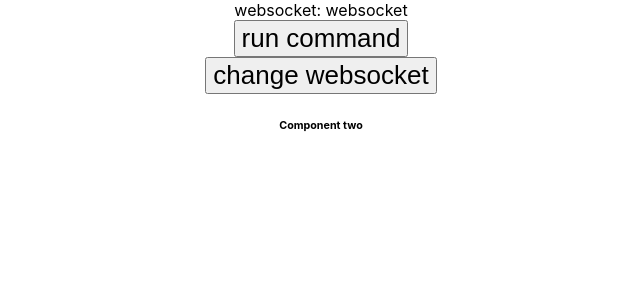
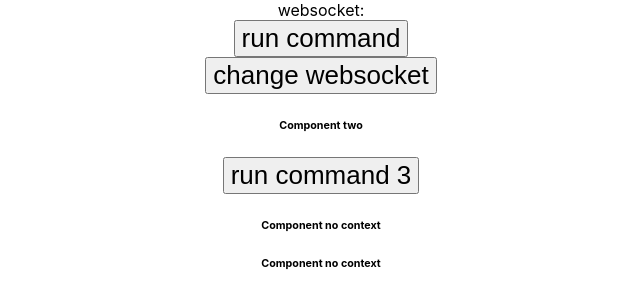
Before and after one commit to macianga/test-provider, a React (Vite) app: page / in a window 1280 px wide. Shown: the top 308 px of the page, without its empty margins (319-959 px from the left). Built offline with nearby package versions, Linux system fonts and the light colour scheme.

Commit message:
add more components

```diff
--- a/src/App.tsx
+++ b/src/App.tsx
@@ -1,27 +1,19 @@
-import {useEffect, useState} from 'react'
-import logo from './logo.svg'
 import './App.css'
-import terminalManagerContext from "./contexts/terminalManagerContext";
 import Terminal from "./components/Terminal";
-import ComponentOne from "./components/ComponentOne";
-import useTerminalManager from "./hooks/terminalManagerHook";
+import ComponentRunCommandOrChangeWebsocket from "./components/ComponentRunCommandOrChangeWebsocket";
 import ComponentTwo from "./components/ComponentTwo";
+import ComponentNoContext from "./components/ComponentNoContext";
+import TerminalManagerProvider from "./providers/terminalManagerProvider";
 
 function App() {
-  const {webSocket, setWebsocket, runCommand, setRunCommandCallback} = useTerminalManager();
-  useEffect(()=>{
-    setWebsocket("websocket");
-    setRunCommandCallback(() => (command: string) => {console.log(command)});
-    runCommand("dupa");
-  }, []);
-
   return (
     <div className="App">
-      <terminalManagerContext.Provider value={{webSocket: webSocket, setWebsocket: setWebsocket, runCommand: runCommand, setRunCommandCallback: setRunCommandCallback}}>
+      <TerminalManagerProvider>
         <Terminal/>
-        <ComponentOne/>
+        <ComponentRunCommandOrChangeWebsocket/>
         <ComponentTwo/>
-      </terminalManagerContext.Provider>
+        <ComponentNoContext/>
+      </TerminalManagerProvider>
     </div>
   )
 }
--- /dev/null
+++ b/src/components/ComponentNoContext.tsx
@@ -0,0 +1,13 @@
+import ComponentNoContext2 from "./ComponentNoContext2";
+
+function ComponentNoContext() {
+  console.count("componentNoContext")
+  return (
+    <div>
+      <h6>Component no context</h6>
+      <ComponentNoContext2/>
+    </div>
+  )
+}
+
+export default ComponentNoContext
--- /dev/null
+++ b/src/components/ComponentNoContext2.tsx
@@ -0,0 +1,11 @@
+
+function ComponentNoContext2() {
+  console.count("componentNoContext2")
+  return (
+    <div>
+      <h6>Component no context</h6>
+    </div>
+  )
+}
+
+export default ComponentNoContext2
--- a/src/components/ComponentOne.tsx
+++ b/src/components/ComponentRunCommandOrChangeWebsocket.tsx
@@ -1,25 +1,27 @@
-import useTerminalManager from "../hooks/terminalManagerHook";
 import {useContext, useState} from "react";
 import terminalManagerContext from "../contexts/terminalManagerContext";
 
-function ComponentOne() {
+function ComponentRunCommandOrChangeWebsocket() {
   const {runCommand, setWebsocket} = useContext(terminalManagerContext);
   const [count, setCount] = useState(0);
-  console.count("app")
+  console.count("runCommand/ChangeWebsocket")
 
-  const dupa = ()=>{
-    runCommand("dupa dupa");
+  const runCommandWrapper = ()=>{
+    runCommand("running from component ComponentRunCommandOrChangeWebcoket");
   }
 
   return (
     <div className="App">
-      <button onClick={dupa}>run command</button> <br/>
+      <button onClick={runCommandWrapper}>run command</button><br/>
+
       <button onClick={() => {
         setCount(count + 1)
         setWebsocket(count.toString());
-      }}>change websocket</button>
+      }}>
+        change websocket
+      </button>
     </div>
   )
 }
 
-export default ComponentOne
+export default ComponentRunCommandOrChangeWebsocket
--- /dev/null
+++ b/src/components/ComponentThree.tsx
@@ -0,0 +1,23 @@
+import {useContext} from "react";
+import terminalManagerContext from "../contexts/terminalManagerContext";
+import ComponentNoContext from "./ComponentNoContext";
+
+function ComponentThree() {
+  const {runCommand} = useContext(terminalManagerContext);
+  console.count("component3")
+
+
+  return (
+    <div className="App">
+      <button
+        onClick={() =>
+          runCommand("running command from component 3")
+      }>
+        run command 3
+      </button>
+      <br/>
+    </div>
+  )
+}
+
+export default ComponentThree
--- a/src/components/ComponentTwo.tsx
+++ b/src/components/ComponentTwo.tsx
@@ -1,8 +1,11 @@
+import ComponentThree from "./ComponentThree";
+
 function ComponentTwo() {
   console.count("component2")
   return (
     <div className="App">
       <h6>Component two</h6>
+      <ComponentThree/>
     </div>
   )
 }
--- a/src/components/Terminal.tsx
+++ b/src/components/Terminal.tsx
@@ -3,7 +3,7 @@ import terminalManagerContext from "../contexts/terminalManagerContext";
 
 function Terminal() {
   const {setRunCommandCallback, webSocket} = useContext(terminalManagerContext);
-
+  console.count("terminal")
   const runCommandHandler = (command: string) => {
     console.log(`running command: ${command}`)
   }
--- a/src/contexts/terminalManagerContext.ts
+++ b/src/contexts/terminalManagerContext.ts
@@ -1,7 +1,5 @@
 import { createContext } from "react";
 
-
-// Dispatch<SetStateAction<(command: string) => void>>
 const terminalManagerContext = createContext({
   webSocket: '',
   setWebsocket: (ws: string)=>{},
@@ -9,4 +7,4 @@ const terminalManagerContext = createContext({
   setRunCommandCallback: (func: any) => func,
 });
 
-export default terminalManagerContext;
+export default terminalManagerContext
--- a/src/hooks/terminalManagerHook.ts
+++ /dev/null
@@ -1,13 +0,0 @@
-import {useState} from "react";
-
-function useTerminalManager() {
-  const [webSocket, setWebsocket] = useState("")
-  const [rc, setRunCommandCallback] = useState(()=>(command: string) => {})
-  const runCommand = (command: string)=>{
-    rc(command);
-  }
-
-  return {webSocket, setWebsocket, runCommand, setRunCommandCallback}
-}
-
-export default useTerminalManager
--- /dev/null
+++ b/src/providers/terminalManagerProvider.tsx
@@ -0,0 +1,30 @@
+import {useState} from "react";
+import terminalManagerContext from "../contexts/terminalManagerContext";
+
+// customowy hook ktory trzyma wszystkie wartosci
+function useTerminalManager() {
+  const [webSocket, setWebsocket] = useState("")
+  const [rc, setRunCommandCallback] = useState(()=>(command: string) => {})
+  const runCommand = (command: string)=>{
+    rc(command);
+  }
+
+  return {webSocket, setWebsocket, runCommand, setRunCommandCallback}
+}
+
+// definuje typ props -> w tym przypadku aby komponent mogl "przyjmowac dzieci"
+// jest to JSX.Element lub tablica takich elementow aby mogl miec wiele dzieci
+type Props = {
+  children?: JSX.Element | JSX.Element[],
+};
+
+function TerminalManagerProvider({ children }: Props){
+  const terminalManagerState = useTerminalManager();
+  return (
+    <terminalManagerContext.Provider value={{...terminalManagerState}}>
+      {children}
+    </terminalManagerContext.Provider>
+  )
+}
+
+export default TerminalManagerProvider
```
